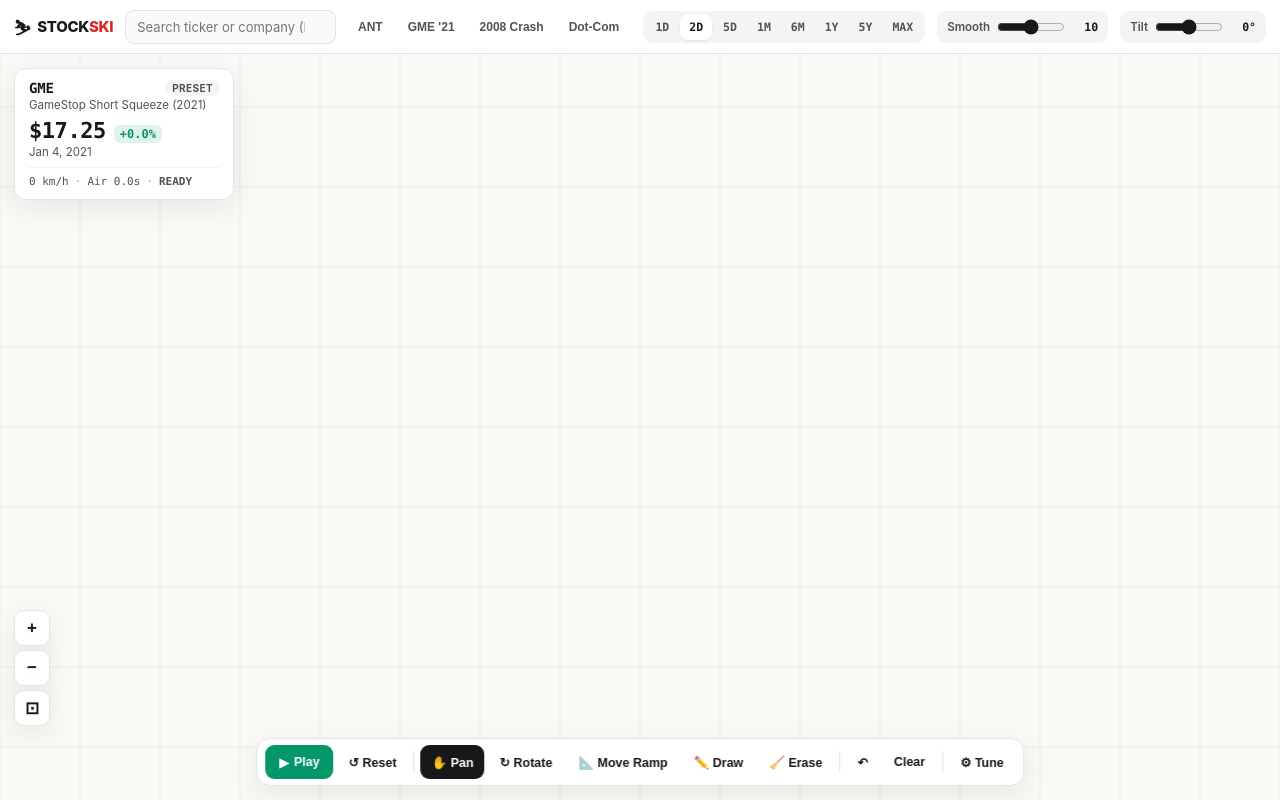
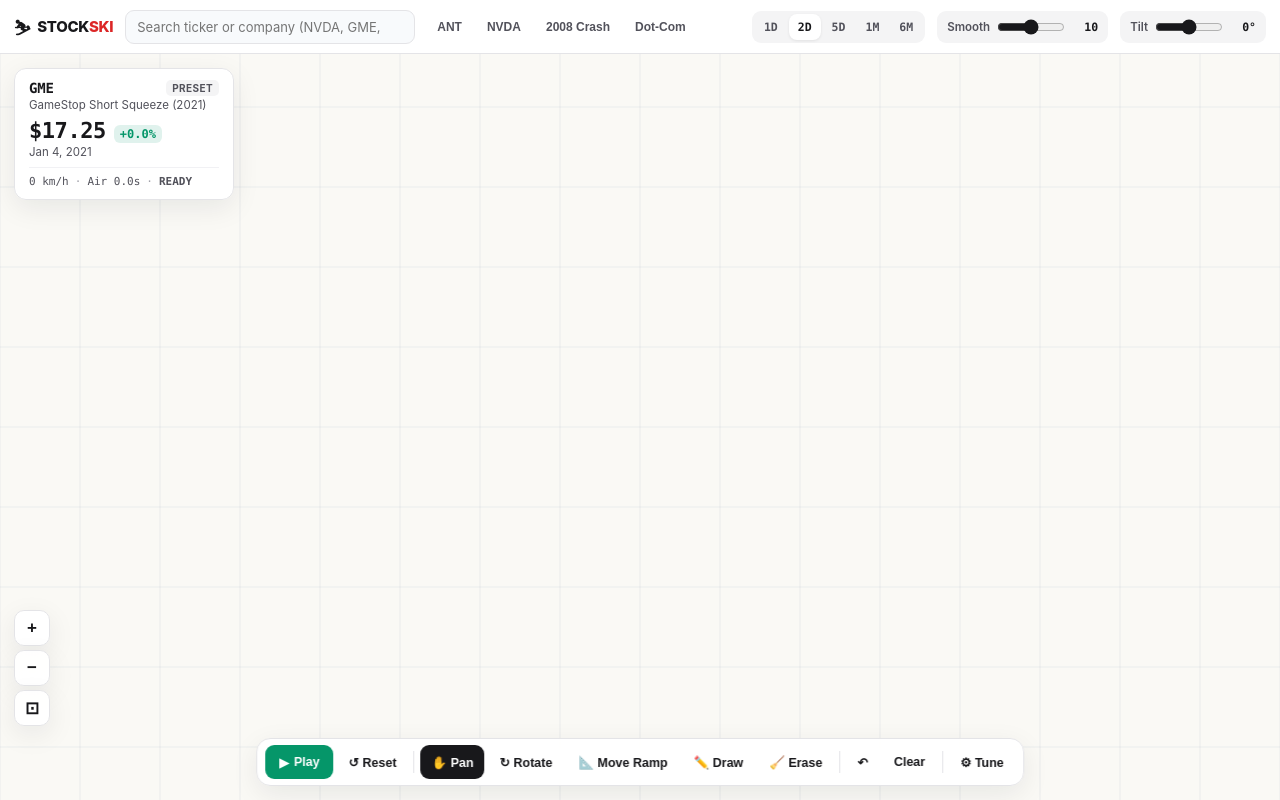
Before and after one commit to rossamurphy/ski, a website with bundled scripts: page public/index.html in a window 1280 px wide. Built offline with nearby package versions, Linux system fonts and the light colour scheme; files whose address does not match are found by name.

```diff
--- a/public/index.html
+++ b/public/index.html
@@ -34,9 +34,6 @@
         <button data-range="5d">5D</button>
         <button data-range="1mo">1M</button>
         <button data-range="6mo">6M</button>
-        <button data-range="1y">1Y</button>
-        <button data-range="5y">5Y</button>
-        <button data-range="max">MAX</button>
       </div>
 
       <label class="top-smooth" title="Smoothness (0 = raw ticks, 20 = ultra-smooth)">
--- a/public/js/app.js
+++ b/public/js/app.js
@@ -363,7 +363,7 @@ function selectSearchResult(item) {
   if (item.symbol.startsWith('PRIVATE:')) {
     loadPreset(item.symbol);
   } else {
-    loadLiveTicker(item.symbol, state.isLive ? state.range : '1y', item.name);
+    loadLiveTicker(item.symbol, state.isLive ? state.range : '2d', item.name);
   }
 }
 
--- a/public/js/presets.js
+++ b/public/js/presets.js
@@ -209,7 +209,7 @@ export const PRESETS = {
     symbol: 'NVDA',
     name: 'NVIDIA Corp (Live)',
     currency: 'USD',
-    range: '1y',
+    range: '1mo',
     isLive: true,
     fallbackPoints: interpolateKeyframes(
       [
@@ -244,9 +244,7 @@ export const PRESETS = {
 
 export const TOOLBAR_PRESET_IDS = [
   'ANT',
-  'GME21',
+  'NVDA',
   'CRASH08',
   'DOTCOM',
-  'BTC',
-  'NVDA',
 ];
```
